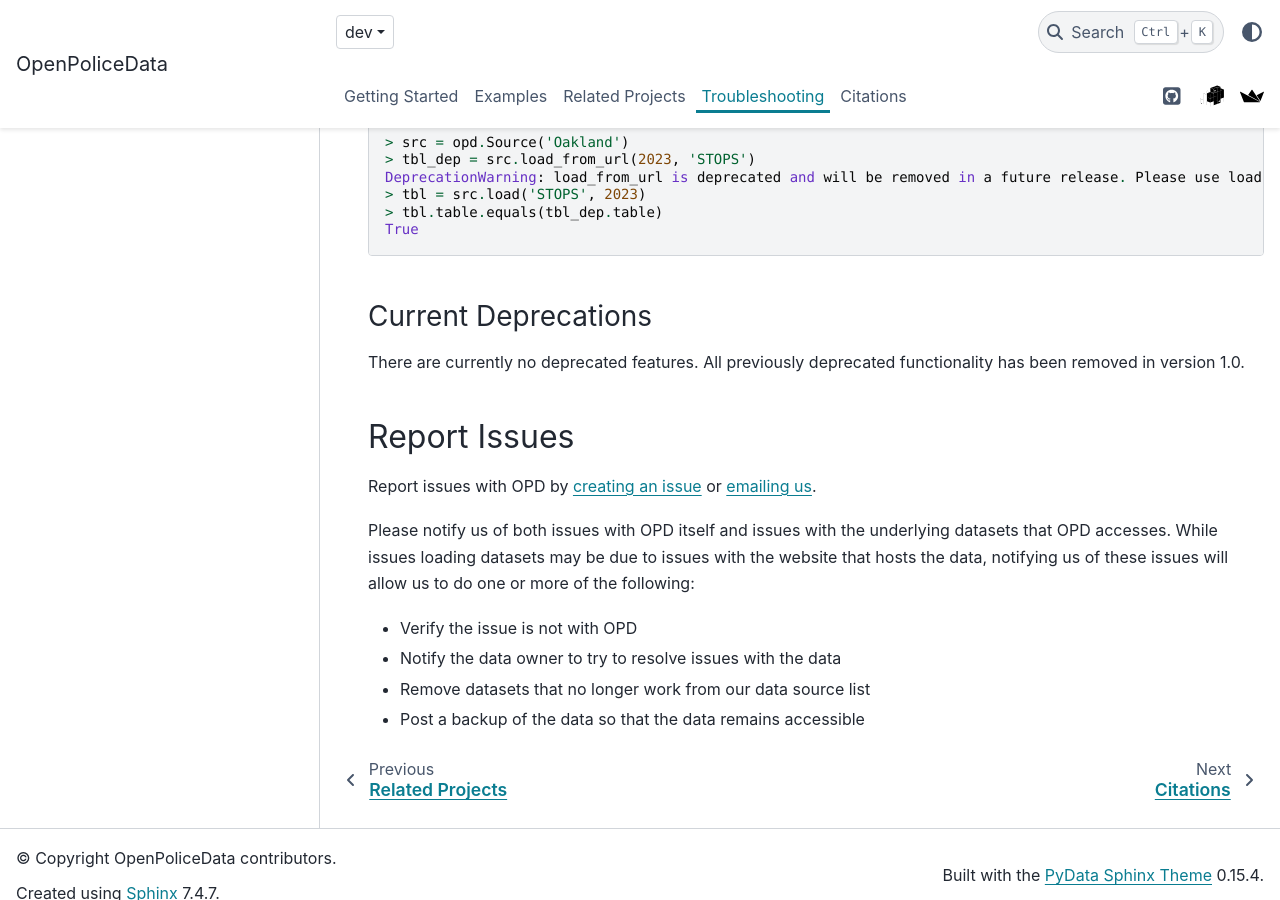
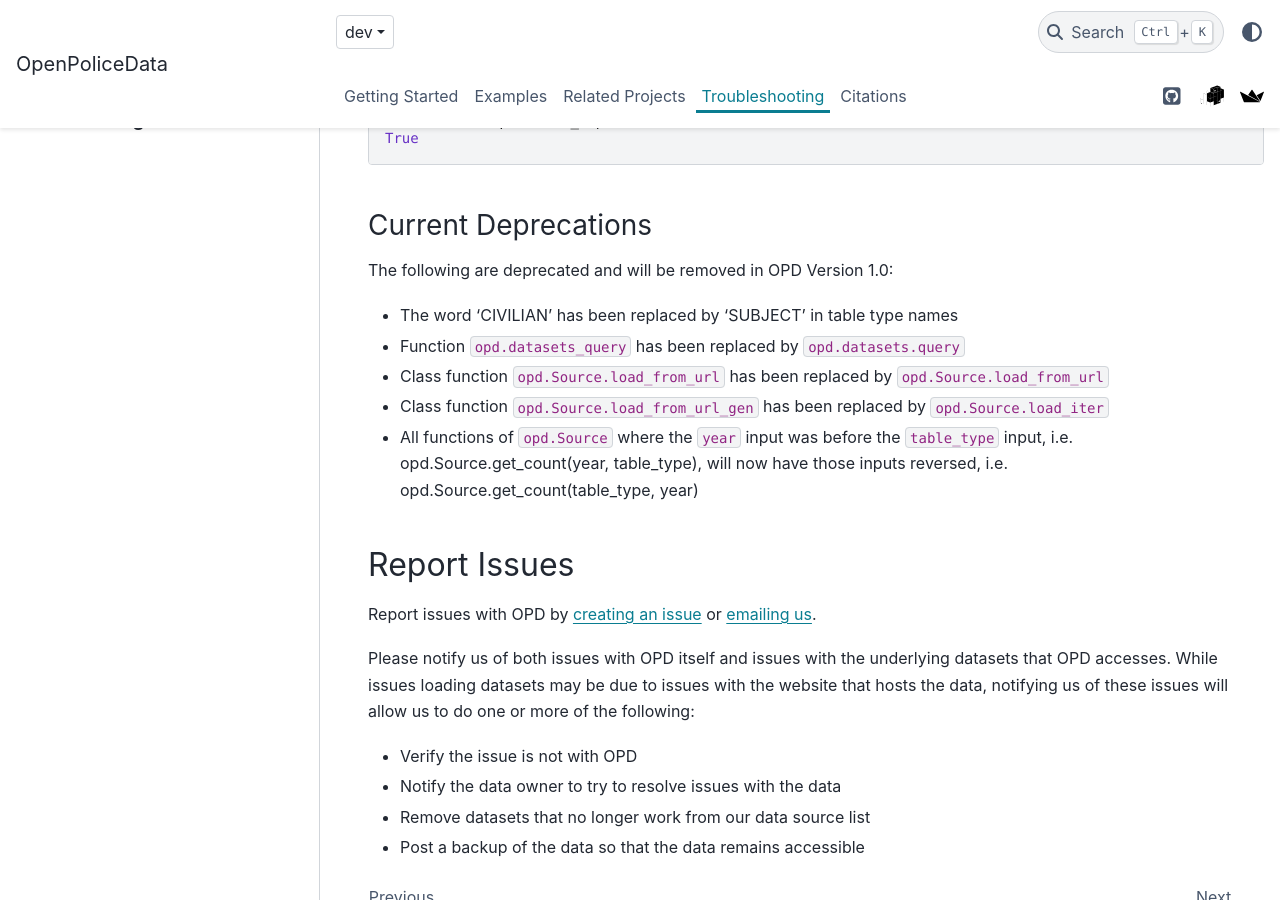
Before and after one commit to openpolicedata/openpolicedata, a Sphinx documentation site: the page built from docs/source/troubleshooting/index.md, in a window 1280 px wide and 900 px high, scrolled down 1438 px. Built offline with Sphinx 7.4.7 and the PyData theme 0.15.4, drawn with Linux system fonts in a browser that asks for light colours; pages that are not in the unit, such as notebooks, are missing from menus; the version number could not be read and is left out; some of the changed text lies outside the part shown.

````diff
--- a/docs/source/troubleshooting/index.md
+++ b/docs/source/troubleshooting/index.md
@@ -55,7 +52,12 @@ True
 ```
 
 ### Current Deprecations
-There are currently no deprecated features. All previously deprecated functionality has been removed in version 1.0.
+The following are deprecated and will be removed in OPD Version 1.0:
+- The word 'CIVILIAN' has been replaced by 'SUBJECT' in table type names
+- Function `opd.datasets_query` has been replaced by `opd.datasets.query`
+- Class function `opd.Source.load_from_url` has been replaced by `opd.Source.load_from_url`
+- Class function `opd.Source.load_from_url_gen` has been replaced by `opd.Source.load_iter`
+- All functions of `opd.Source` where the `year` input was before the `table_type` input, i.e. opd.Source.get_count(year, table_type), will now have those inputs reversed, i.e. opd.Source.get_count(table_type, year)
 
 ## Report Issues
 Report issues with OPD by [creating an issue](https://github.com/openpolicedata/openpolicedata/issues) or [emailing us](mailto:openpolicedata@gmail.com).
````
Also changed, not shown: other parts of docs/source/troubleshooting/index.md (+3 -6 lines).
